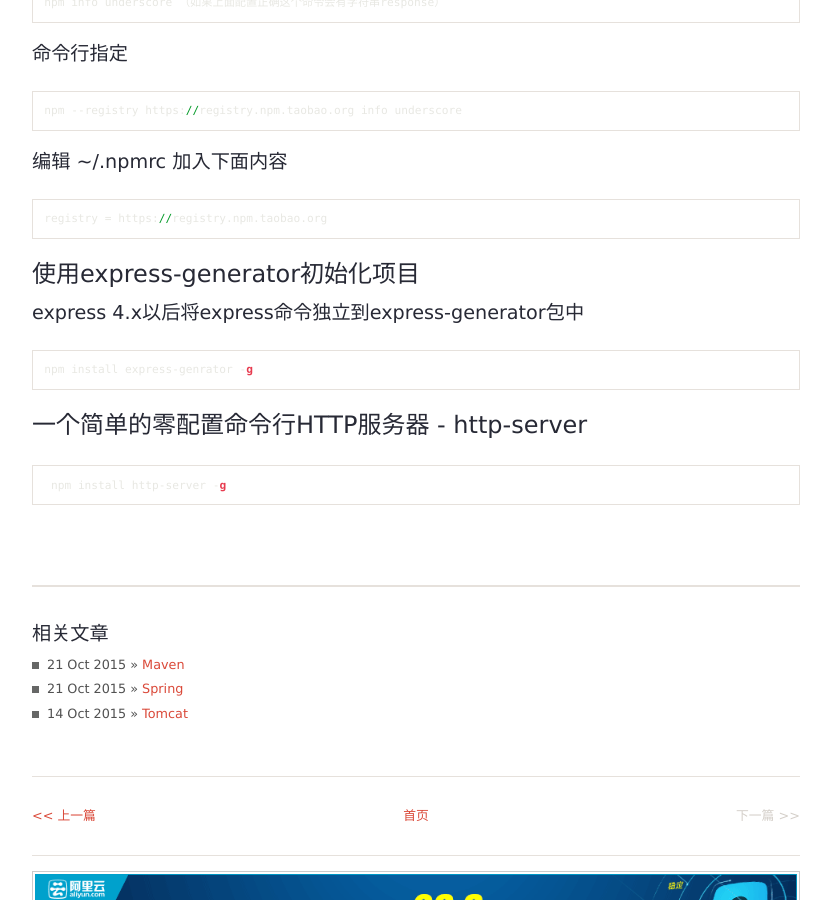
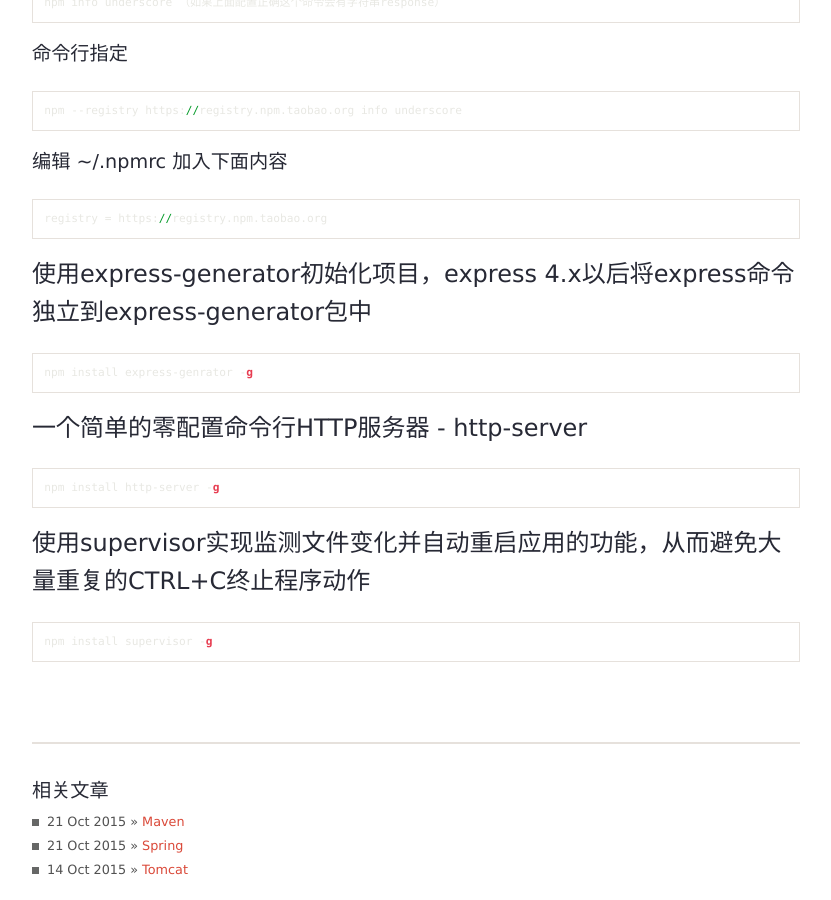
Before and after one commit to junhc/junhc.github.io, a Jekyll site: the page built from _posts/2015-11-29-nodejs.md, in a window 1280 px wide and 900 px high, scrolled down 499 px. Shown: the whole window, without its empty margins (224-1055 px from the left). Built offline with Jekyll 4.4.1, drawn with Linux system fonts in a browser that asks for light colours; Markdown is read by kramdown in place of the engine named in the settings; comment, search, counter and statistics services are not loaded.

Commit message:
Update 2015-11-29-nodejs.md

````diff
--- a/_posts/2015-11-29-nodejs.md
+++ b/_posts/2015-11-29-nodejs.md
@@ -22,12 +22,15 @@
 ```vim
 registry = https://registry.npm.taobao.org
 ```
-###使用express-generator初始化项目
-####express 4.x以后将express命令独立到express-generator包中
+###使用express-generator初始化项目，express 4.x以后将express命令独立到express-generator包中
 ```vim
 npm install express-genrator -g
 ```
 ###一个简单的零配置命令行HTTP服务器 - http-server
 ```vim
- npm install http-server -g
+npm install http-server -g
 ```
+###使用supervisor实现监测文件变化并自动重启应用的功能，从而避免大量重复的CTRL+C终止程序动作
+```vim
+npm install supervisor -g
+```
````
